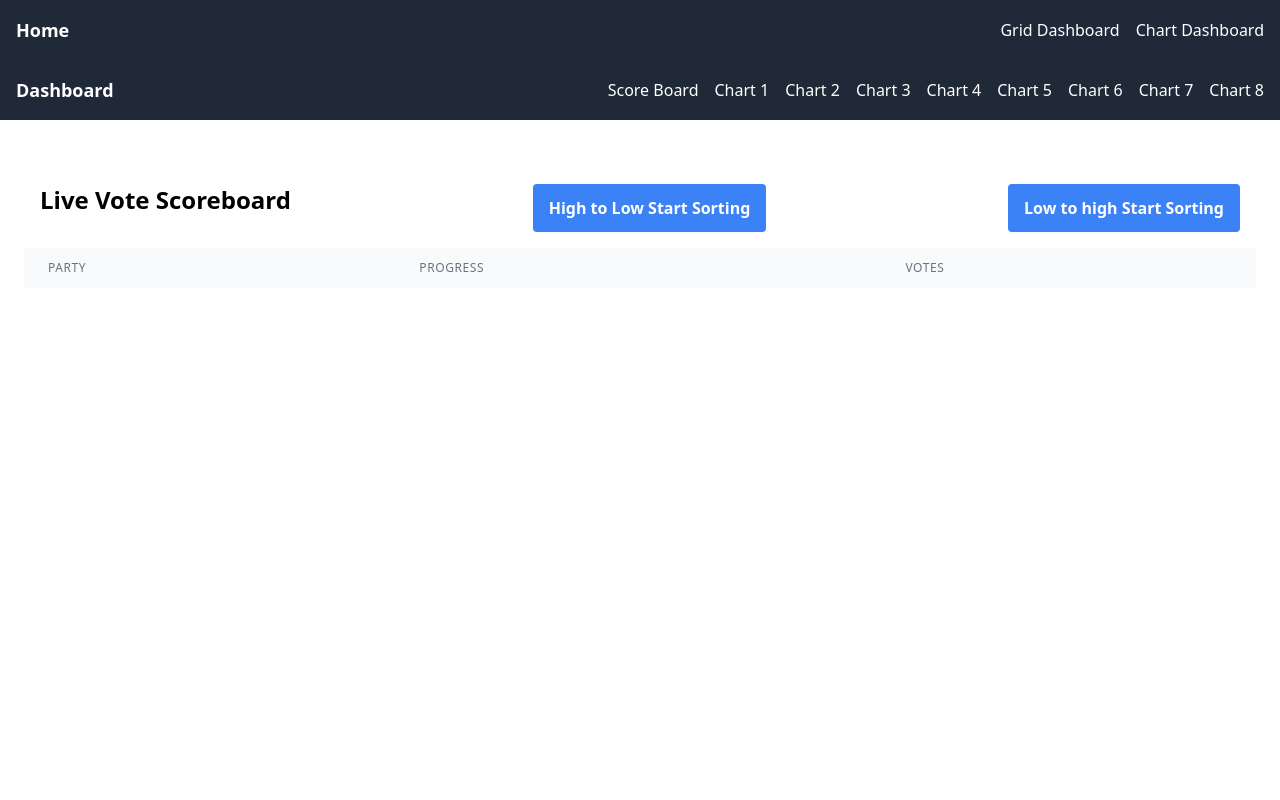
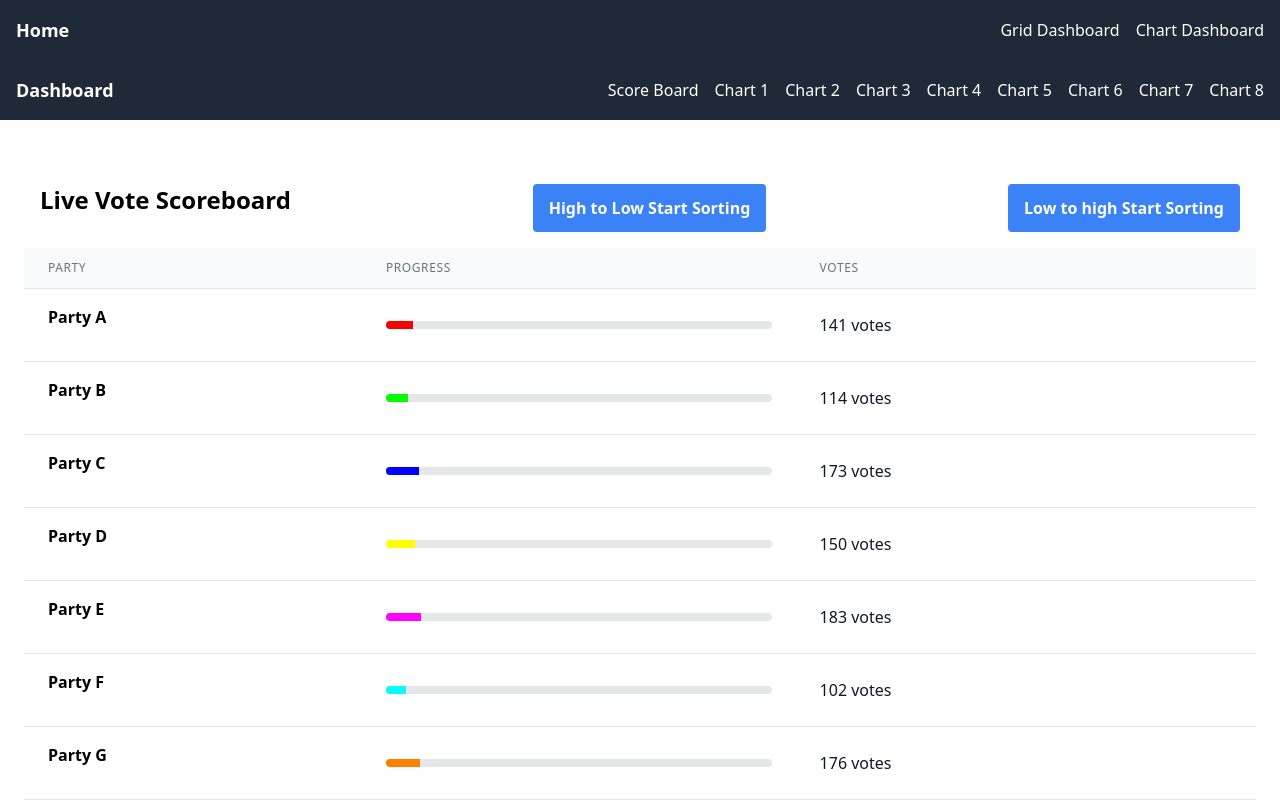
Before and after one commit to pankajVayuz/high-chart, a React (Create React App) app: page /charts in a window 1280 px wide. Shown: the top 800 px of the page. Built offline with nearby package versions, Linux system fonts and the light colour scheme.

Commit message:
fix vote issue

```diff
--- a/src/page/charts/livescoreboard/index.js
+++ b/src/page/charts/livescoreboard/index.js
@@ -60,8 +60,10 @@ const LiveVoteScoreboard = () => {
   useEffect(() => {
 
     console.log("check state",partyVotes,userListState.scoreBoardData)
-    if(partyVotes[0].votes===100 ){
+    if(partyVotes[0].votes===100 && userListState.scoreBoardData.length !=0 ){
       setPartyVotes(userListState.scoreBoardData)
+    }else{
+      setPartyVotes(parties)
     }
 
   }, [])
```
